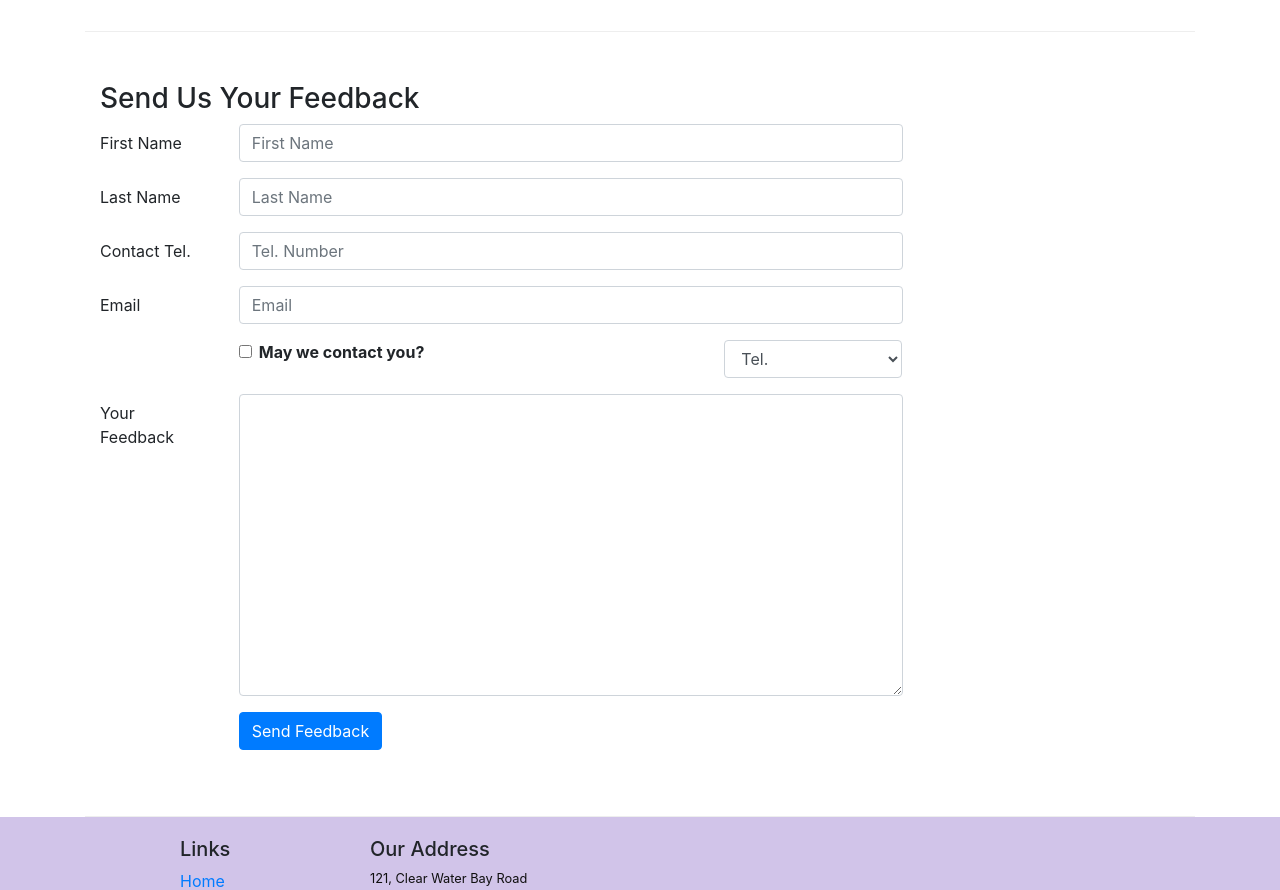
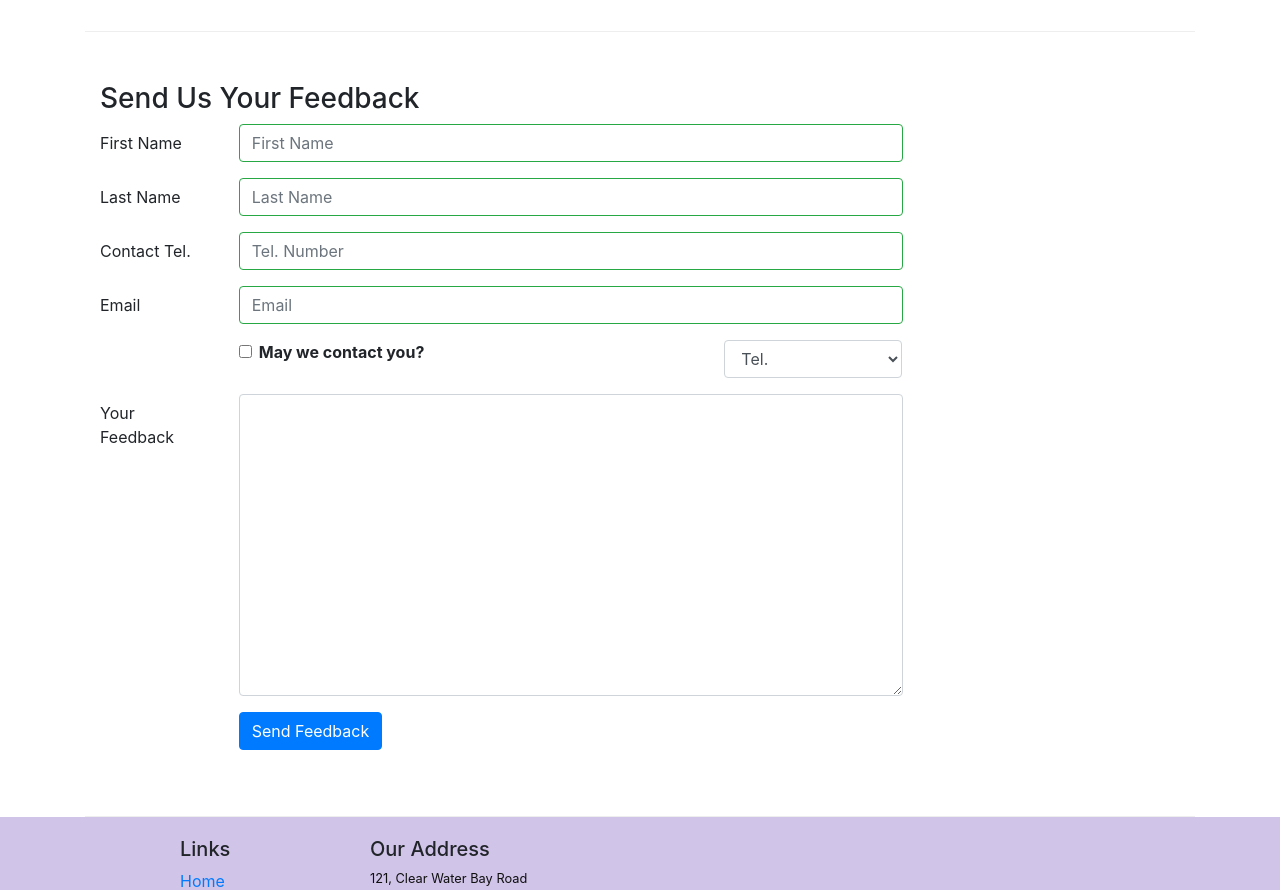
Before and after one commit to edwardz10/confusion, a React (Create React App) app: page /contactus in a window 1280 px wide. Shown: the part 840-1730 px from the top of the page. Built offline with nearby package versions, Linux system fonts and the light colour scheme.

Commit message:
Controlled form validation

```diff
--- a/src/components/ContactComponent.js
+++ b/src/components/ContactComponent.js
@@ -1,5 +1,5 @@
 import React, { Component } from 'react';
-import { Breadcrumb, BreadcrumbItem, Button, Form, FormGroup, Label, Input, Col } from "reactstrap";
+import { Breadcrumb, BreadcrumbItem, Button, Form, FormGroup, Label, Input, Col, Row, FormFeedback } from "reactstrap";
 import {Link} from "react-router-dom";
 
 class Contact extends Component {
@@ -14,11 +14,18 @@
             email: '',
             agree: false,
             contactType: 'Tel.',
-            message: ''
+            message: '',
+            touched: {
+                firstname: false,
+                lastname: false,
+                telnum: false,
+                email: false
+            }
         };
 
         this.handleSubmit = this.handleSubmit.bind(this);
         this.handleInputChange = this.handleInputChange.bind(this);
+        this.handleBlur = this.handleBlur.bind(this);
     }
 
     handleInputChange(event) {
@@ -37,7 +44,51 @@
         event.preventDefault();
     }
 
+    handleBlur = (field) => (evt) => {
+        this.setState({
+            touched: { ...this.state.touched, [field]: true}
+        });
+    }
+
+    validate(firstname, lastname, telnum, email) {
+        const errors = {
+            firstname: '',
+            lastname: '',
+            telnum: '',
+            email: ''
+        };
+
+        if (this.state.touched.firstname && firstname.length < 3) {
+            errors.firstname = 'First Name should be >= 3 characters';
+        } else if (this.state.touched.firstname && firstname.length > 10) {
+            errors.firstname = 'First Name should be <= 10 characters';
+        }
+
+        if (this.state.touched.lastname && lastname.length < 3) {
+            errors.lastname = 'Last Name should be >= 3 characters';
+        } else if (this.state.touched.lastname && lastname.length > 10) {
+            errors.lastname = 'Last Name should be <= 10 characters';
+        }
+
+        const reg = /^\d+$/;
+        if (this.state.touched.telnum && !reg.test(telnum)) {
+            errors.telnum = 'Tel. Number should contain only numbers';
+        }
+
+        if (this.state.touched.email && email.split('').filter(x => x === '@').length !== 1) {
+            errors.email = 'Email should contain a @';
+        }
+
+        return errors;
+    }
+
     render() {
+        const errors = this.validate(this.state.firstname,
+                                     this.state.lastname,
+                                     this.state.telnum,
+                                     this.state.email);
+
+
         return(
             <div className="container">
                 <div className="row">
@@ -87,7 +138,12 @@
                                 <Col md={10}>
                                     <Input type="text" id="firstname"
                                            name="firstname" placeholder="First Name"
-                                           value={this.state.firstname} onChange={this.handleInputChange}/>
+                                           value={this.state.firstname}
+                                           valid={errors.firstname === ''}
+                                           invalid={errors.firstname !== ''}
+                                           onBlur={this.handleBlur('firstname')}
+                                           onChange={this.handleInputChange}/>
+                                    <FormFeedback>{errors.firstname}</FormFeedback>
                                 </Col>
                             </FormGroup>
                             <FormGroup row>
@@ -95,7 +151,12 @@
                                 <Col md={10}>
                                     <Input type="text" id="lastname"
                                            name="lastname" placeholder="Last Name"
-                                           value={this.state.lastname} onChange={this.handleInputChange}/>
+                                           value={this.state.lastname}
+                                           valid={errors.lastname === ''}
+                                           invalid={errors.lastname !== ''}
+                                           onBlur={this.handleBlur('lastname')}
+                                           onChange={this.handleInputChange}/>
+                                    <FormFeedback>{errors.lastname}</FormFeedback>
                                 </Col>
                             </FormGroup>
                             <FormGroup row>
@@ -103,7 +164,12 @@
                                 <Col md={10}>
                                     <Input type="tel" id="telnum"
                                            name="telnum" placeholder="Tel. Number"
-                                           value={this.state.telnum} onChange={this.handleInputChange}/>
+                                           value={this.state.telnum}
+                                           valid={errors.telnum === ''}
+                                           invalid={errors.telnum !== ''}
+                                           onBlur={this.handleBlur('telnum')}
+                                           onChange={this.handleInputChange}/>
+                                    <FormFeedback>{errors.telnum}</FormFeedback>
                                 </Col>
                             </FormGroup>
                             <FormGroup row>
@@ -111,7 +177,12 @@
                                 <Col md={10}>
                                     <Input type="email" id="email"
                                            name="email" placeholder="Email"
-                                           value={this.state.email} onChange={this.handleInputChange}/>
+                                           value={this.state.email}
+                                           valid={errors.email === ''}
+                                           invalid={errors.email !== ''}
+                                           onBlur={this.handleBlur('email')}
+                                           onChange={this.handleInputChange}/>
+                                    <FormFeedback>{errors.email}</FormFeedback>
                                 </Col>
                             </FormGroup>
                             <FormGroup row>
```
